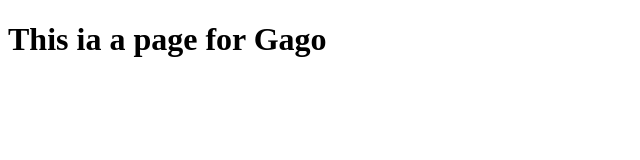
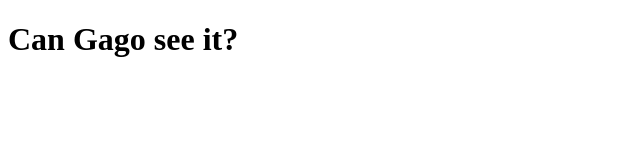
Before and after one commit to ThisisMandeep/ThisisMandeep.github.io, a website: page index.html in a window 1280 px wide. Shown: the whole page, without its empty margins (0-640 px from the left). Drawn offline with Linux system fonts and the light colour scheme.

Commit message:
changed text

```diff
--- a/index.html
+++ b/index.html
@@ -2,6 +2,6 @@
 <html>
     <head></head>
     <Body>
-        <h1>This ia a page for Gago</h1>
+        <h1>Can Gago see it?</h1>
     </Body>
 </html>
```
